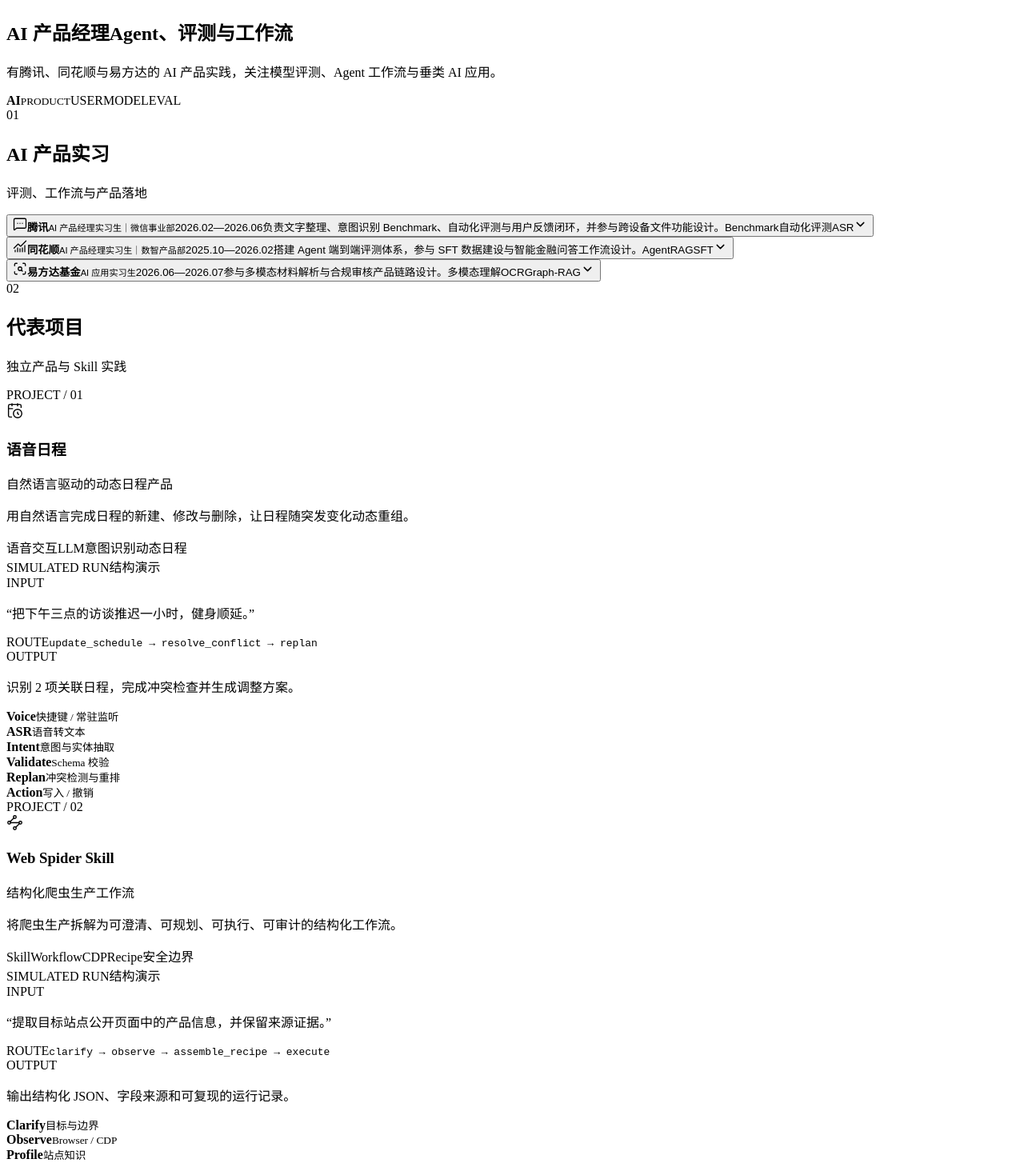
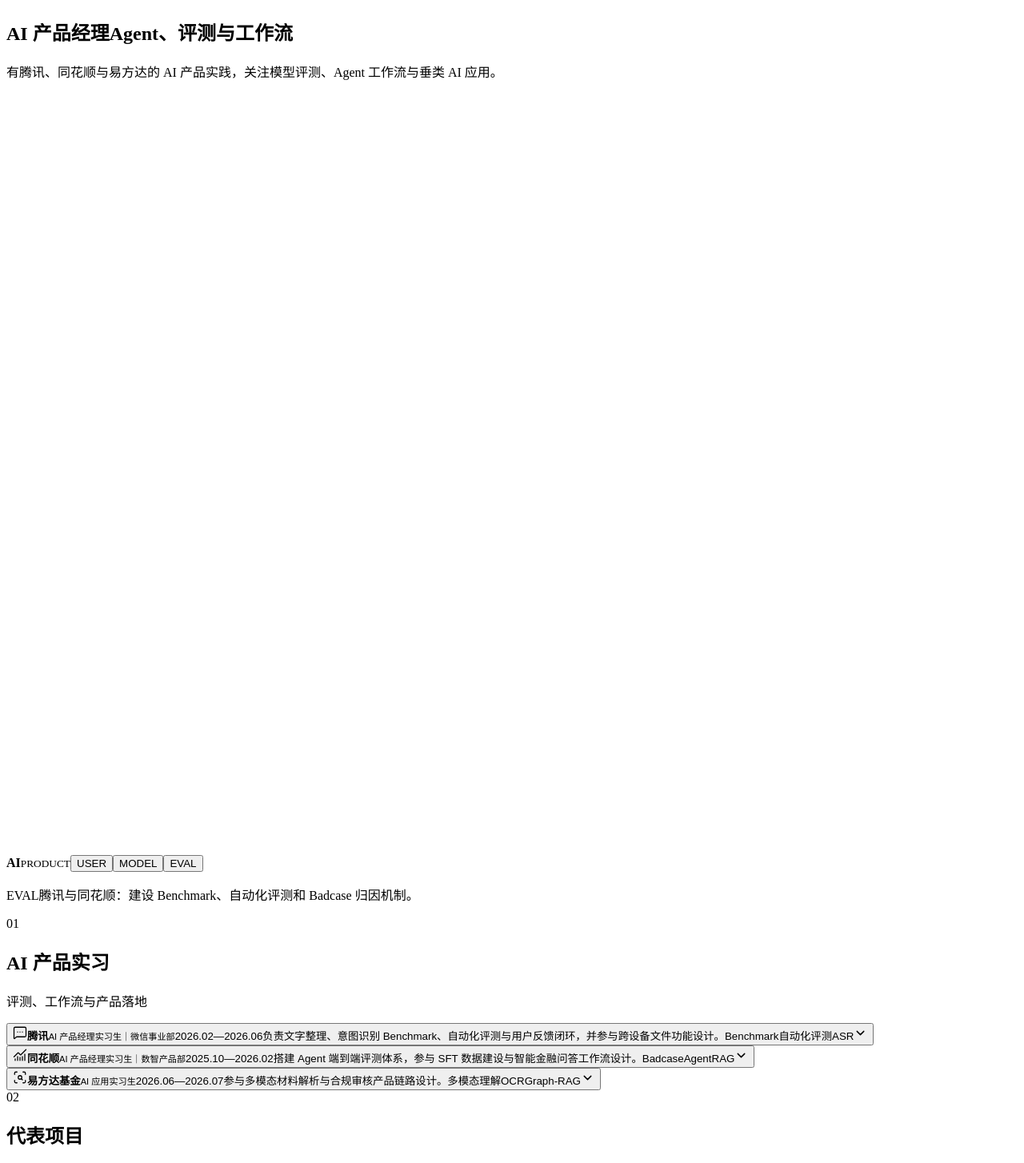
Before and after one commit to 28889-stack/28889-stack.github.io, a React (Vite) app: page / in a window 1280 px wide. Shown: the part 1675-3129 px from the top of the page at 80% size. Built offline with nearby package versions, Linux system fonts and the light colour scheme; the HTML template or start-up script is replaced by a standard one.

Commit message:
feat: link hero evidence to internships

```diff
--- a/src/App.tsx
+++ b/src/App.tsx
@@ -1,17 +1,30 @@
+import { useState } from 'react'
 import { DomainExperienceSection } from './components/DomainExperienceSection'
 import { ExperienceSection } from './components/ExperienceSection'
 import { PortfolioIntro } from './components/PortfolioIntro'
 import { ProfileSidebar } from './components/ProfileSidebar'
 import { ProjectsSection } from './components/ProjectsSection'
 import { SkillsSection } from './components/SkillsSection'
+import type { EvidenceKey } from './types/portfolio'
 
 export default function App() {
+  const [selectedEvidence, setSelectedEvidence] =
+    useState<EvidenceKey>('eval')
+  const [previewEvidence, setPreviewEvidence] =
+    useState<EvidenceKey | null>(null)
+  const activeEvidence = previewEvidence ?? selectedEvidence
+
   return (
     <div className="portfolio-shell">
       <ProfileSidebar />
       <main className="portfolio-main">
-        <PortfolioIntro />
-        <ExperienceSection />
+        <PortfolioIntro
+          activeEvidence={activeEvidence}
+          selectedEvidence={selectedEvidence}
+          onSelectEvidence={setSelectedEvidence}
+          onPreviewEvidence={setPreviewEvidence}
+        />
+        <ExperienceSection activeEvidence={activeEvidence} />
         <ProjectsSection />
         <DomainExperienceSection />
         <SkillsSection />
--- a/src/components/ExperienceSection.tsx
+++ b/src/components/ExperienceSection.tsx
@@ -5,12 +5,20 @@
   ScanSearch,
 } from 'lucide-react'
 import { useState } from 'react'
-import { experiences } from '../data/portfolio'
+import { evidenceDefinitions, experiences } from '../data/portfolio'
+import type { EvidenceKey } from '../types/portfolio'
 
 const icons = [MessageSquareMore, ChartNoAxesCombined, ScanSearch]
 
-export function ExperienceSection() {
+interface ExperienceSectionProps {
+  activeEvidence: EvidenceKey
+}
+
+export function ExperienceSection({
+  activeEvidence,
+}: ExperienceSectionProps) {
   const [openId, setOpenId] = useState<string | null>(null)
+  const evidence = evidenceDefinitions[activeEvidence]
 
   return (
     <section
@@ -28,12 +36,27 @@
           {experiences.map((experience, index) => {
             const Icon = icons[index]
             const isOpen = openId === experience.id
+            const isEvidence = evidence.experienceIds.includes(experience.id)
+            const visibleTags = [
+              ...experience.tags.filter((tag) =>
+                evidence.tagMatches.includes(tag),
+              ),
+              ...experience.tags.filter(
+                (tag) => !evidence.tagMatches.includes(tag),
+              ),
+            ].slice(0, 3)
 
             return (
               <article
-                className={`experience-row${isOpen ? ' is-open' : ''}`}
+                className={`experience-row${isOpen ? ' is-open' : ''}${
+                  isEvidence ? ' is-evidence' : ''
+                }`}
                 key={experience.id}
+                data-testid={`experience-${experience.id}`}
               >
+                <span className="experience-row__rail" aria-hidden="true">
+                  <i />
+                </span>
                 <button
                   type="button"
                   className="experience-row__trigger"
@@ -58,8 +81,17 @@
                     {experience.summary}
                   </span>
                   <span className="experience-row__tags">
-                    {experience.tags.slice(0, 3).map((tag) => (
-                      <span key={tag}>{tag}</span>
+                    {visibleTags.map((tag) => (
+                      <span
+                        className={
+                          evidence.tagMatches.includes(tag)
+                            ? 'is-evidence-tag'
+                            : undefined
+                        }
+                        key={tag}
+                      >
+                        {tag}
+                      </span>
                     ))}
                   </span>
                   <ChevronDown
--- /dev/null
+++ b/src/components/InteractiveProductLoop.tsx
@@ -0,0 +1,76 @@
+import { evidenceDefinitions } from '../data/portfolio'
+import type { EvidenceKey } from '../types/portfolio'
+
+interface InteractiveProductLoopProps {
+  activeEvidence: EvidenceKey
+  selectedEvidence: EvidenceKey
+  onSelectEvidence: (key: EvidenceKey) => void
+  onPreviewEvidence: (key: EvidenceKey | null) => void
+}
+
+const evidenceKeys: EvidenceKey[] = ['user', 'model', 'eval']
+
+export function InteractiveProductLoop({
+  activeEvidence,
+  selectedEvidence,
+  onSelectEvidence,
+  onPreviewEvidence,
+}: InteractiveProductLoopProps) {
+  const active = evidenceDefinitions[activeEvidence]
+
+  return (
+    <div className="product-loop" aria-label="AI 产品闭环">
+      <svg
+        className="product-loop__lines"
+        viewBox="0 0 200 150"
+        aria-hidden="true"
+      >
+        <path
+          className={activeEvidence === 'user' ? 'is-active' : ''}
+          d="M100 68 L28 28"
+        />
+        <path
+          className={activeEvidence === 'model' ? 'is-active' : ''}
+          d="M100 68 L172 30"
+        />
+        <path
+          className={activeEvidence === 'eval' ? 'is-active' : ''}
+          d="M100 68 L166 112"
+        />
+      </svg>
+
+      <span className="product-loop__core" aria-hidden="true">
+        <strong>AI</strong>
+        <small>PRODUCT</small>
+      </span>
+
+      {evidenceKeys.map((key) => {
+        const definition = evidenceDefinitions[key]
+
+        return (
+          <button
+            type="button"
+            key={key}
+            className={`product-loop__node product-loop__node--${key}${
+              activeEvidence === key ? ' is-active' : ''
+            }`}
+            aria-label={`${definition.label}：${definition.proof}`}
+            aria-pressed={selectedEvidence === key}
+            onClick={() => onSelectEvidence(key)}
+            onMouseEnter={() => onPreviewEvidence(key)}
+            onMouseLeave={() => onPreviewEvidence(null)}
+            onFocus={() => onPreviewEvidence(key)}
+            onBlur={() => onPreviewEvidence(null)}
+          >
+            {definition.label}
+          </button>
+        )
+      })}
+
+      <p className="product-loop__proof" aria-live="polite">
+        <span>{active.label}</span>
+        {active.proof}
+      </p>
+    </div>
+  )
+}
--- a/src/components/PortfolioIntro.tsx
+++ b/src/components/PortfolioIntro.tsx
@@ -1,6 +1,20 @@
 import { profile } from '../data/portfolio'
+import type { EvidenceKey } from '../types/portfolio'
+import { InteractiveProductLoop } from './InteractiveProductLoop'
 
-export function PortfolioIntro() {
+interface PortfolioIntroProps {
+  activeEvidence: EvidenceKey
+  selectedEvidence: EvidenceKey
+  onSelectEvidence: (key: EvidenceKey) => void
+  onPreviewEvidence: (key: EvidenceKey | null) => void
+}
+
+export function PortfolioIntro({
+  activeEvidence,
+  selectedEvidence,
+  onSelectEvidence,
+  onPreviewEvidence,
+}: PortfolioIntroProps) {
   return (
     <section className="portfolio-intro" aria-labelledby="intro-title">
       <div className="intro-copy">
@@ -18,24 +32,12 @@
         <p>{profile.summary}</p>
       </div>
 
-      <div className="product-system" aria-hidden="true">
-        <span className="product-system__grid" />
-        <span className="product-system__orbit product-system__orbit--one" />
-        <span className="product-system__orbit product-system__orbit--two" />
-        <span className="product-system__core">
-          <strong>AI</strong>
-          <small>PRODUCT</small>
-        </span>
-        <span className="product-system__node product-system__node--user">
-          USER
-        </span>
-        <span className="product-system__node product-system__node--model">
-          MODEL
-        </span>
-        <span className="product-system__node product-system__node--eval">
-          EVAL
-        </span>
-      </div>
+      <InteractiveProductLoop
+        activeEvidence={activeEvidence}
+        selectedEvidence={selectedEvidence}
+        onSelectEvidence={onSelectEvidence}
+        onPreviewEvidence={onPreviewEvidence}
+      />
     </section>
   )
 }
--- a/src/styles.css
+++ b/src/styles.css
@@ -510,13 +510,6 @@
   box-shadow: 0 0 0 5px rgba(211, 104, 74, 0.13);
   content: "";
   vertical-align: middle;
-  animation: title-dot 2.4s ease-in-out infinite;
-}
-
-@keyframes title-dot {
-  50% {
-    box-shadow: 0 0 0 9px rgba(211, 104, 74, 0);
-  }
 }
 
 .intro-copy > p {
@@ -527,73 +520,80 @@
   line-height: 1.7;
 }
 
-.product-system {
+.product-loop {
   position: relative;
-  width: 180px;
-  height: 142px;
+  width: 208px;
+  min-height: 168px;
   justify-self: end;
   overflow: hidden;
   border: 1px solid var(--border);
-  background: #f8f3ed;
-}
-
-.product-system__grid {
+  background:
+    radial-gradient(circle at 50% 35%, rgba(211, 104, 74, 0.1), transparent 36%),
+    #f8f3ed;
+}
+
+.product-loop::before {
   position: absolute;
   inset: 0;
-  opacity: 0.35;
+  opacity: 0.28;
   background-image:
     linear-gradient(rgba(157, 67, 44, 0.11) 1px, transparent 1px),
     linear-gradient(90deg, rgba(157, 67, 44, 0.11) 1px, transparent 1px);
   background-size: 18px 18px;
-  mask-image: radial-gradient(circle, #000 20%, transparent 80%);
-}
-
-.product-system__orbit {
+  content: "";
+  mask-image: radial-gradient(circle at 50% 34%, #000 12%, transparent 72%);
+}
+
+.product-loop__lines {
   position: absolute;
-  border: 1px solid rgba(157, 67, 44, 0.32);
-  border-radius: 50%;
-}
-
-.product-system__orbit::before {
-  position: absolute;
-  top: -3px;
-  left: 50%;
-  width: 6px;
-  height: 6px;
-  border-radius: 50%;
-  background: var(--accent);
-  box-shadow: 0 0 10px rgba(211, 104, 74, 0.75);
-  content: "";
-}
-
-.product-system__orbit--one {
-  inset: 19px 35px;
-  animation: avatar-spin 9s linear infinite;
-}
-
-.product-system__orbit--two {
-  inset: 34px 20px;
-  border-style: dashed;
-  animation: avatar-spin 14s linear infinite reverse;
-}
-
-.product-system__core {
+  z-index: 1;
+  inset: 0;
+  width: 100%;
+  height: 128px;
+  pointer-events: none;
+}
+
+.product-loop__lines path {
+  fill: none;
+  stroke: rgba(157, 67, 44, 0.22);
+  stroke-width: 1;
+  stroke-dasharray: 3 4;
+  vector-effect: non-scaling-stroke;
+}
+
+.product-loop__lines path.is-active {
+  stroke: var(--accent);
+  stroke-dasharray: 120;
+  stroke-dashoffset: 120;
+  stroke-width: 1.8;
+  animation: product-path 420ms ease-out forwards;
+}
+
+@keyframes product-path {
+  to {
+    stroke-dashoffset: 0;
+  }
+}
+
+.product-loop__core {
   position: absolute;
   z-index: 2;
-  top: 50%;
+  top: 68px;
   left: 50%;
   display: grid;
-  width: 58px;
-  height: 58px;
+  width: 54px;
+  height: 54px;
   place-items: center;
   border: 1px solid #d49b85;
   border-radius: 50%;
   background: var(--surface);
-  box-shadow: 0 8px 24px rgba(157, 67, 44, 0.14);
+  box-shadow:
+    0 8px 24px rgba(157, 67, 44, 0.13),
+    0 0 0 8px rgba(211, 104, 74, 0.04);
   transform: translate(-50%, -50%);
 }
 
-.product-system__core strong {
+.product-loop__core strong {
   margin-top: 9px;
   color: var(--accent-deep);
   font-family: Georgia, "Times New Roman", serif;
@@ -601,7 +601,7 @@
   line-height: 1;
 }
 
-.product-system__core small {
+.product-loop__core small {
   margin-top: -8px;
   color: var(--subtle);
   font-size: 6px;
@@ -609,41 +609,74 @@
   letter-spacing: 0.1em;
 }
 
-.product-system__node {
+.product-loop__node {
   position: absolute;
   z-index: 3;
-  padding: 4px 6px;
+  display: grid;
+  min-width: 54px;
+  min-height: 44px;
+  padding: 0 8px;
+  place-items: center;
   border: 1px solid var(--border);
   background: rgba(252, 251, 248, 0.93);
   color: var(--muted);
-  font-size: 6px;
+  cursor: pointer;
+  font-size: 7px;
+  font-weight: 800;
+  letter-spacing: 0.12em;
+  box-shadow: 0 4px 10px rgba(60, 49, 38, 0.07);
+  transition:
+    border-color 180ms ease,
+    background-color 180ms ease,
+    color 180ms ease,
+    box-shadow 180ms ease;
+}
+
+.product-loop__node:hover,
+.product-loop__node:focus-visible,
+.product-loop__node.is-active {
+  border-color: #c9856e;
+  background: var(--accent);
+  color: #fffaf6;
+  box-shadow: 0 7px 18px rgba(157, 67, 44, 0.18);
+}
+
+.product-loop__node--user {
+  top: 5px;
+  left: 7px;
+}
+
+.product-loop__node--model {
+  top: 5px;
+  right: 7px;
+}
+
+.product-loop__node--eval {
+  top: 77px;
+  right: 7px;
+}
+
+.product-loop__proof {
+  position: absolute;
+  z-index: 3;
+  right: 10px;
+  bottom: 8px;
+  left: 10px;
+  margin: 0;
+  padding-top: 7px;
+  overflow: hidden;
+  border-top: 1px solid rgba(157, 67, 44, 0.16);
+  color: var(--muted);
+  font-size: 9px;
+  line-height: 1.45;
+}
+
+.product-loop__proof span {
+  margin-right: 6px;
+  color: var(--accent-deep);
+  font-size: 7px;
   font-weight: 800;
   letter-spacing: 0.1em;
-  box-shadow: 0 4px 10px rgba(60, 49, 38, 0.07);
-  animation: node-hover 3s ease-in-out infinite;
-}
-
-.product-system__node--user {
-  top: 16px;
-  left: 10px;
-}
-
-.product-system__node--model {
-  top: 20px;
-  right: 8px;
-  animation-delay: 0.8s;
-}
-
-.product-system__node--eval {
-  right: 13px;
-  bottom: 13px;
-  animation-delay: 1.5s;
-}
-
-@keyframes node-hover {
-  50% {
-    transform: translateY(-4px);
-  }
 }
 
 .content-section {
@@ -951,17 +984,82 @@
 }
 
 .experience-list {
+  position: relative;
+  padding-left: 18px;
   border-top: 1px solid var(--border);
 }
 
+.experience-list::before {
+  position: absolute;
+  top: 0;
+  bottom: 0;
+  left: 5px;
+  width: 1px;
+  background: linear-gradient(
+    to bottom,
+    transparent,
+    var(--border-strong) 10%,
+    var(--border-strong) 90%,
+    transparent
+  );
+  content: "";
+}
+
 .experience-row {
+  position: relative;
   border-bottom: 1px solid var(--border);
-  transition: background-color 160ms ease;
+  transition:
+    border-color 220ms ease,
+    background-color 220ms ease,
+    box-shadow 220ms ease;
 }
 
 .experience-row:hover,
 .experience-row.is-open {
   background: #faf4ee;
+}
+
+.experience-row.is-evidence {
+  border-color: #d9b5a7;
+  background: rgba(250, 239, 232, 0.72);
+  box-shadow: inset 2px 0 0 rgba(211, 104, 74, 0.62);
+}
+
+.experience-row__rail {
+  position: absolute;
+  z-index: 2;
+  top: 34px;
+  left: -17px;
+  display: grid;
+  width: 10px;
+  height: 10px;
+  place-items: center;
+  border: 1px solid var(--border-strong);
+  border-radius: 50%;
+  background: var(--surface);
+  transition:
+    border-color 220ms ease,
+    box-shadow 220ms ease;
+}
+
+.experience-row__rail i {
+  width: 4px;
+  height: 4px;
+  border-radius: 50%;
+  background: var(--border-strong);
+  transition:
+    background-color 220ms ease,
+    transform 220ms ease;
+}
+
+.experience-row.is-evidence .experience-row__rail {
+  border-color: var(--accent);
+  box-shadow: 0 0 0 4px rgba(211, 104, 74, 0.1);
+}
+
+.experience-row.is-evidence .experience-row__rail i {
+  background: var(--accent);
+  transform: scale(1.35);
 }
 
 .experience-row__trigger {
@@ -1035,6 +1133,14 @@
   color: #756c63;
   font-size: 8px;
   font-weight: 650;
+  transition:
+    background-color 220ms ease,
+    color 220ms ease;
+}
+
+.experience-row__tags span.is-evidence-tag {
+  background: var(--accent-soft);
+  color: var(--accent-deep);
 }
 
 .experience-row__chevron {
```
Also changed, not shown: 2 other files (tests, documents, lock files or other folders).
